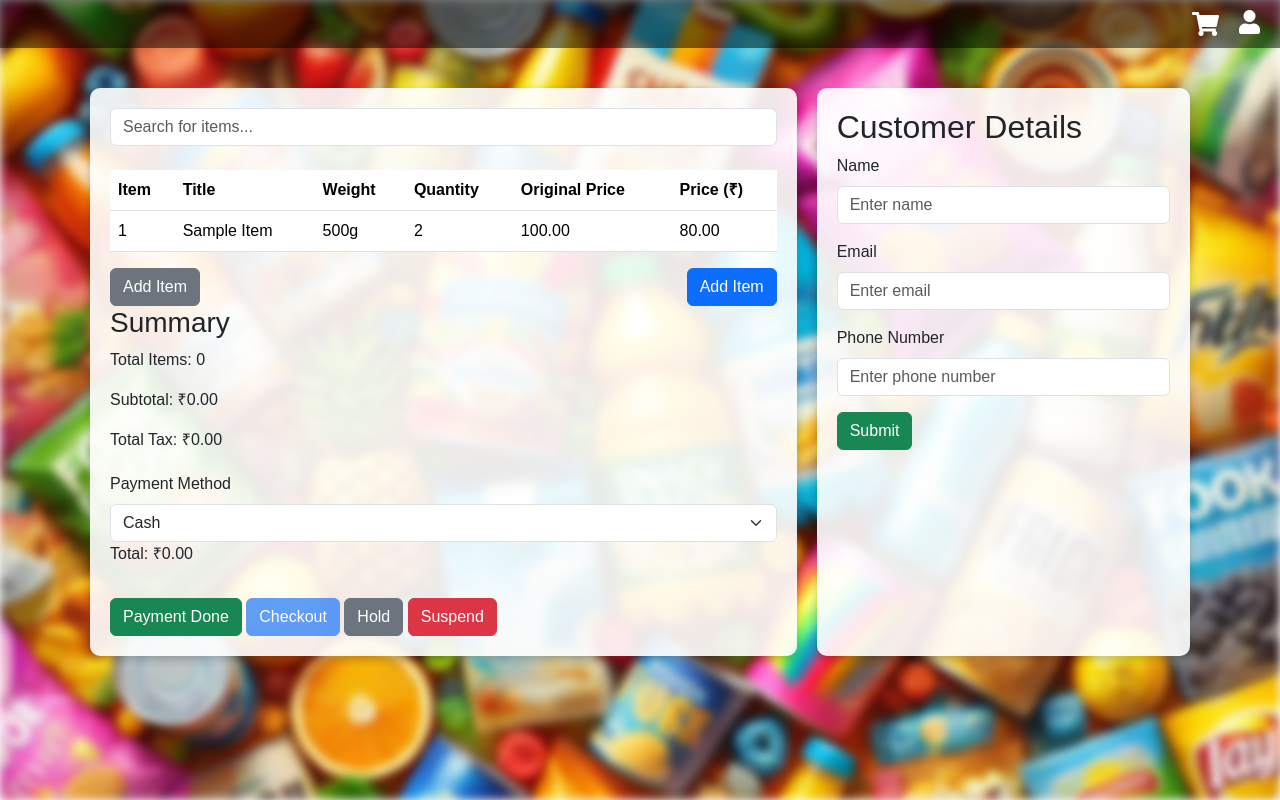
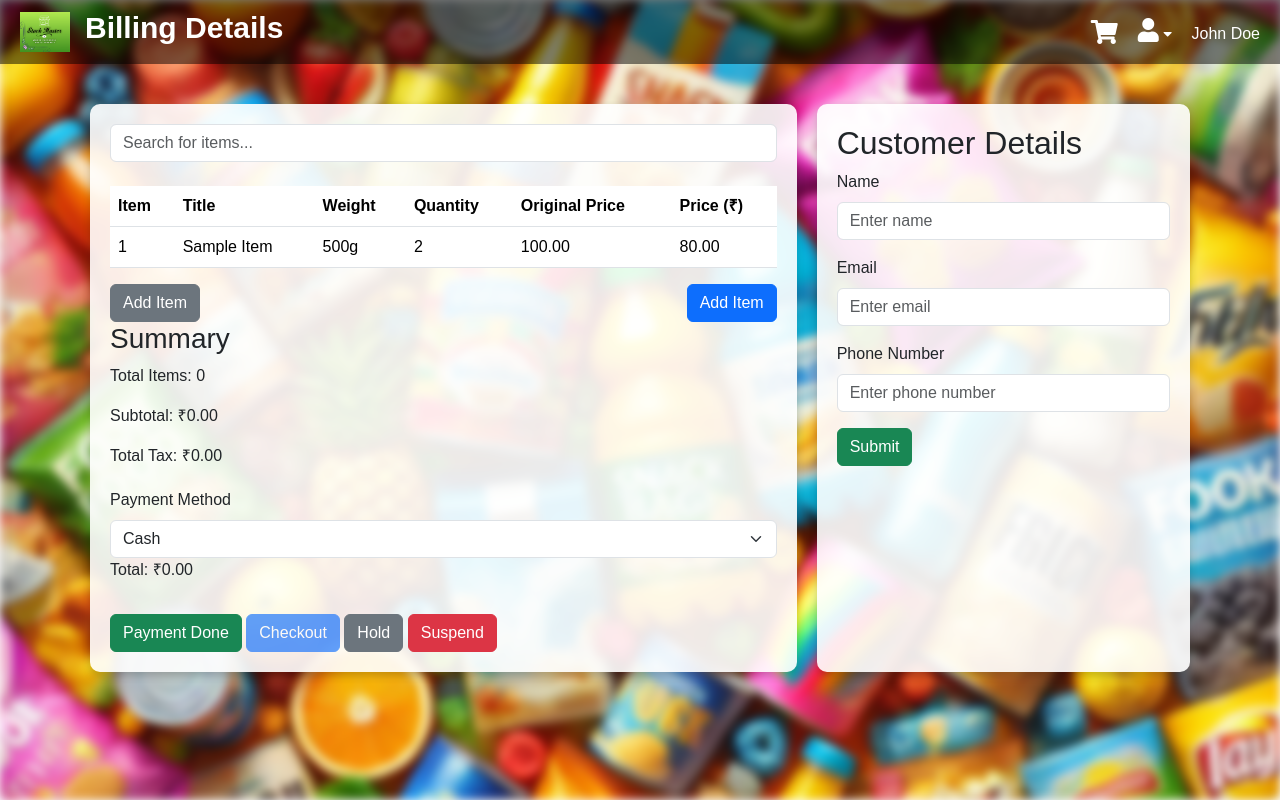
Before and after one commit to monicasanthi/expiryedge, a Django app: page /billing/ in a window 1280 px wide. Run offline with Django 4.2, Linux system fonts and the light colour scheme.

Commit message:
monica changes

```diff
--- a/template/billing.html
+++ b/template/billing.html
@@ -6,14 +6,16 @@
   <meta name="viewport" content="width=device-width, initial-scale=1.0">
   <title>Billing Page</title>
   <link
-    href="https://cdn.jsdelivr.net/npm/bootstrap@5.3.0-alpha3/dist/css/bootstrap.min.css"
-    rel="stylesheet"
-  />
+    href="https://cdn.jsdelivr.net/npm/bootstrap@5.3.0-alpha3/dist/css/bootstrap.min.css"rel="stylesheet"/>
   <link
-    href="https://cdnjs.cloudflare.com/ajax/libs/font-awesome/5.15.3/css/all.min.css"
-    rel="stylesheet"
-  />
+    href="https://cdnjs.cloudflare.com/ajax/libs/font-awesome/5.15.3/css/all.min.css"rel="stylesheet"/>
   <style>
+    * {
+    margin: 0;
+    padding: 0;
+    box-sizing: border-box;
+    font-family: Arial, sans-serif;
+    }
     body {
       margin: 0;
       font-family: Arial, sans-serif;
@@ -39,15 +41,36 @@
       position: sticky;
       top: 0;
       z-index: 100;
+      color: white;
+      flex-wrap: wrap;
     }
 
-    .header .nav .back-arrow {
-    cursor: pointer;
-    color: white;
-    font-size: 1.5rem;
-  }
 
-    .header .icons {
+   .left-section {
+      display: flex;
+      align-items: center;
+    }
+
+  /* Logo Container */
+        .left-section {
+        display: flex;
+        align-items: center;
+      }
+
+      .logo {
+        width: 50px; /* Adjust size as needed */
+        height: auto;
+      }
+
+      /* Header Title */
+      .header-title {
+        font-size: 30px;
+        color: white;
+        font-weight: bold;
+        margin-left: 15px;
+      }
+
+    .icons {
       display: flex;
       align-items: center;
       position: relative;
@@ -56,18 +79,35 @@
 
     .header .icons .icon {
     cursor: pointer;
-    font-size: 1.5rem;
+    font-size: 24px;
     color: white;
    }
+
+    .title {
+      font-size: 25px;
+      font-weight: bold;
+    }
+
+    .subtitle {
+        font-size: 15px;
+    }
+
+    /* Dropdown Profile */
+    .dropdown-container {
+        position: relative;
+        display: inline-block;
+    }
 
     .dropdown {
       position: absolute;
       top: 50px;
       right: 0;
       background-color: rgba(0, 0, 0, 0.8);
+      border-radius: 5px;
       min-width: 150px;
       box-shadow: 0 4px 8px rgba(0, 0, 0, 0.2);
-      z-index: 1;
+      z-index: 10;
+      text-align: left;
       display: none;
     }
     .dropdown a {
@@ -116,9 +156,41 @@
       justify-content: space-between;
       align-items: center;
     }
+    .dropdown-arrow {
+    font-size: 14px;
+    color: white;
+    margin-right: 15px;
+    cursor: pointer;
+}
+  /* Profile Container */
+  .profile-container {
+      position: relative;
+      display: flex;
+      align-items: center;
+      cursor: pointer;
+      display: inline-block;
+  }
 
     /* For mobile devices */
   @media (max-width: 768px) {
+    .header {
+        flex-direction: row;
+        align-items: center;
+        text-align: center;
+      }
+      .left-section {
+        justify-content: center;
+      }
+      .icons {
+        margin-top: 10px;
+      }
+      .container {
+        flex-direction: row;
+        align-items: center;
+      }
+      .left-column, .right-column {
+        width: 100%;
+      }
     .buttons {
       flex-wrap: wrap;
     }
@@ -135,14 +207,20 @@
 
   <!-- Header -->
   <div class="header">
-    <div class="nav">
-      <!-- <i class="fas fa-arrow-left back-arrow"></i> -->
+    <div class="left-section">
+      <img src="{% static 'images/logo.png' %}" alt="Company Logo" class="logo">
+      <h2 class="header-title">Billing Details</h2>
     </div>
+
     <div class="icons">
       <i class="fas fa-shopping-cart icon"></i>
+
       <div class="dropdown-container">
         <i class="fas fa-user icon" id="userIcon"></i>
-        <div class="dropdown" id="dropdownMenu">
+        <i class="fas fa-caret-down dropdown-arrow"></i> <!-- Dropdown Arrow -->
+        <span class="profile-name">John Doe</span>
+
+        <div class="dropdown" id="dropdownMenu" style="margin-right: 10px;">
           <a href="/">Home</a>
           <a href="/s_d/">Billing System</a>
           <a href="/settings/">Settings</a>
```
Also changed, not shown: static/images/logo.png (added).
